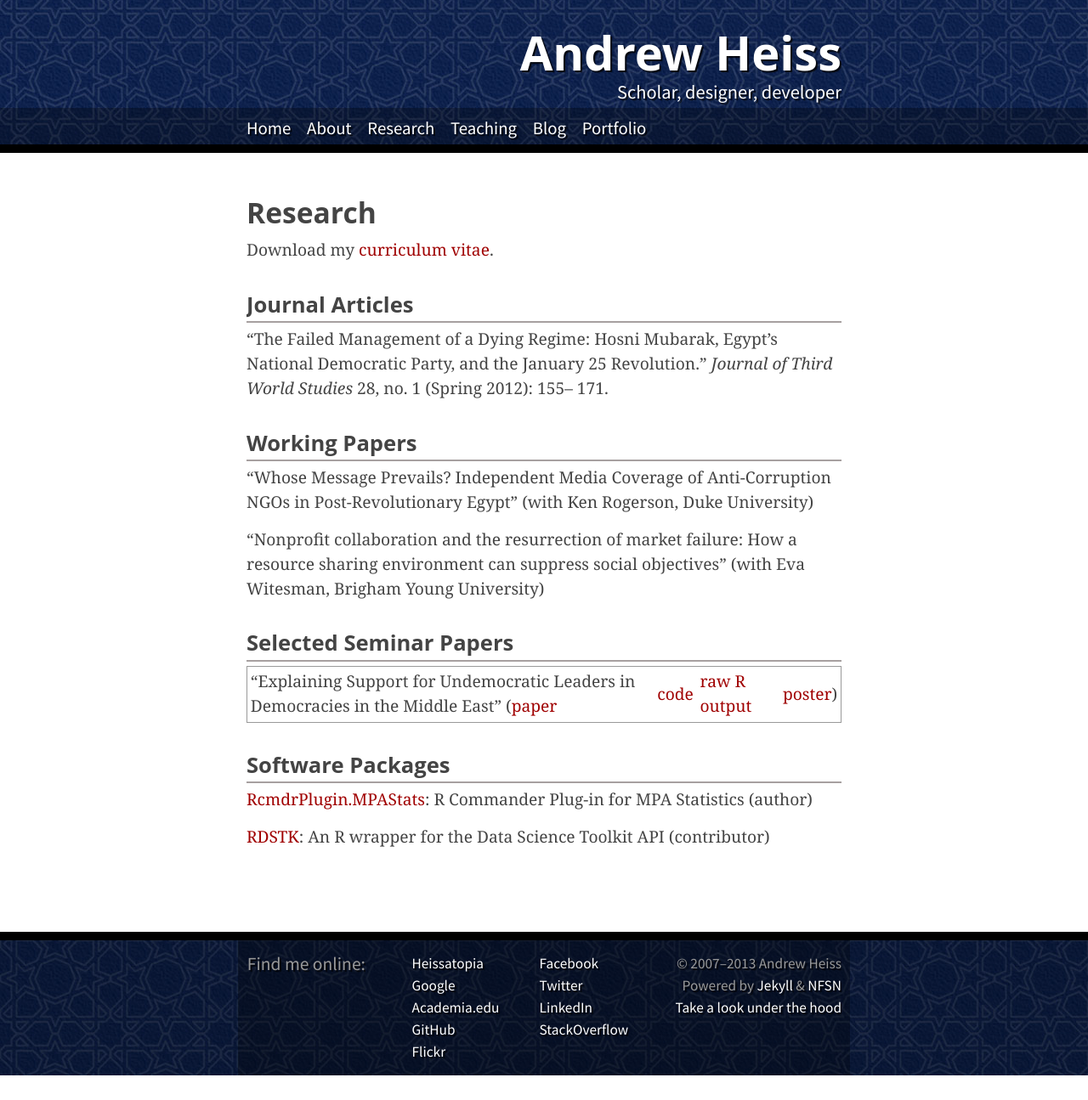
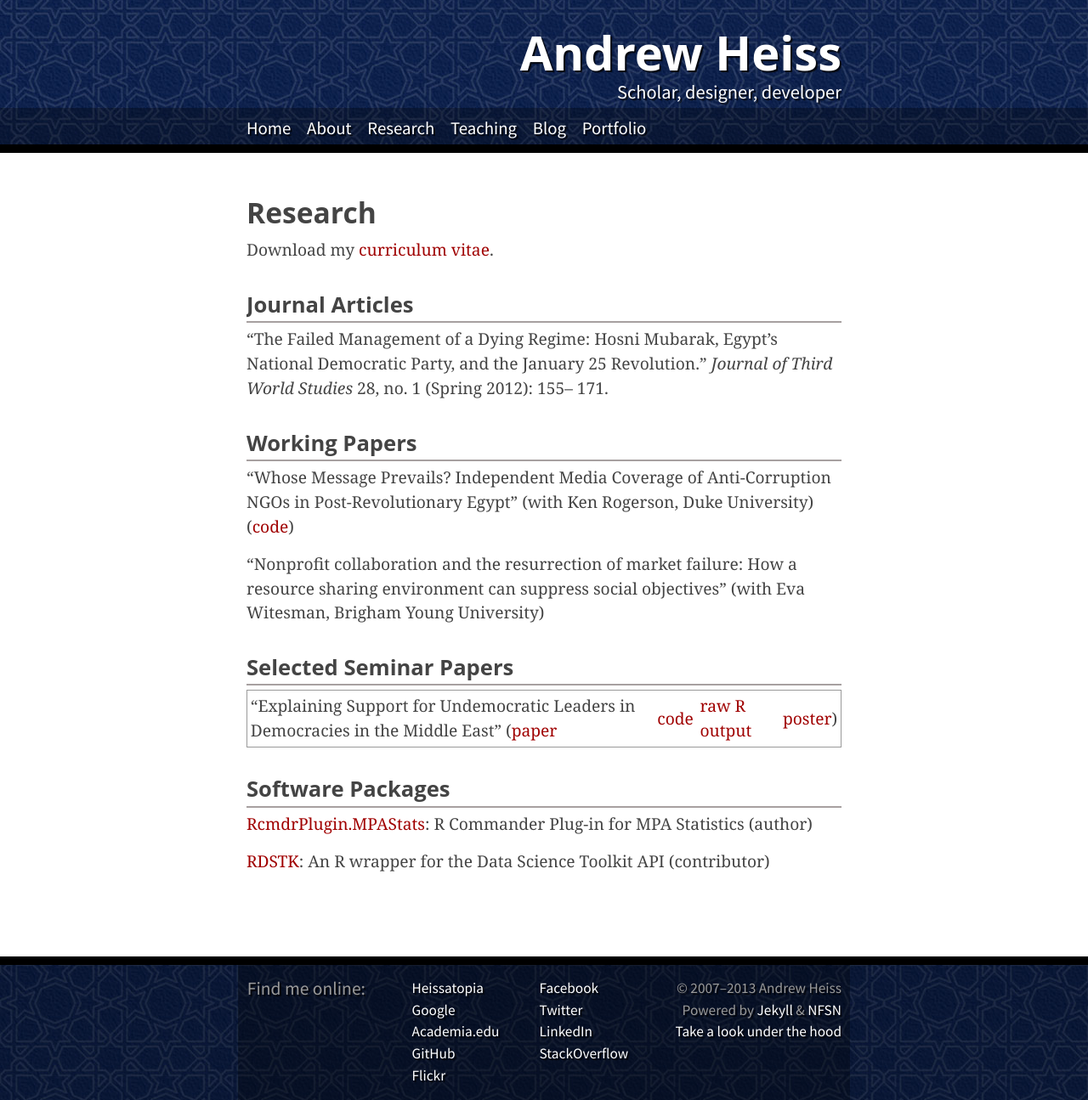
Before and after one commit to andrewheiss/ah-jekyll, a Jekyll site: the page built from research.md, in a window 1280 px wide. Shown: the whole page at 85% size. Built offline with Jekyll 4.4.1, drawn with Linux system fonts in a browser that asks for light colours; Markdown is read by kramdown in place of the engine named in the settings; before the commit the page ends 1266 px from its top, so only the background shows below that.

Commit message:
Add link to code for NGO project

```diff
--- a/research.md
+++ b/research.md
@@ -12,7 +12,7 @@ Download my [curriculum vitae](/research/Andrew%20Heiss%20CV,%20May%202013.pdf).
 
 ### Working Papers
 
-"Whose Message Prevails? Independent Media Coverage of Anti-Corruption NGOs in Post-Revolutionary Egypt" (with Ken Rogerson, Duke University)
+"Whose Message Prevails? Independent Media Coverage of Anti-Corruption NGOs in Post-Revolutionary Egypt" (with Ken Rogerson, Duke University) ([code](https://github.com/andrewheiss/Media-and-NGOs-data))
 
 "Nonprofit collaboration and the resurrection of market failure: How a resource sharing environment can suppress social objectives" (with Eva Witesman, Brigham Young University)
 
```
